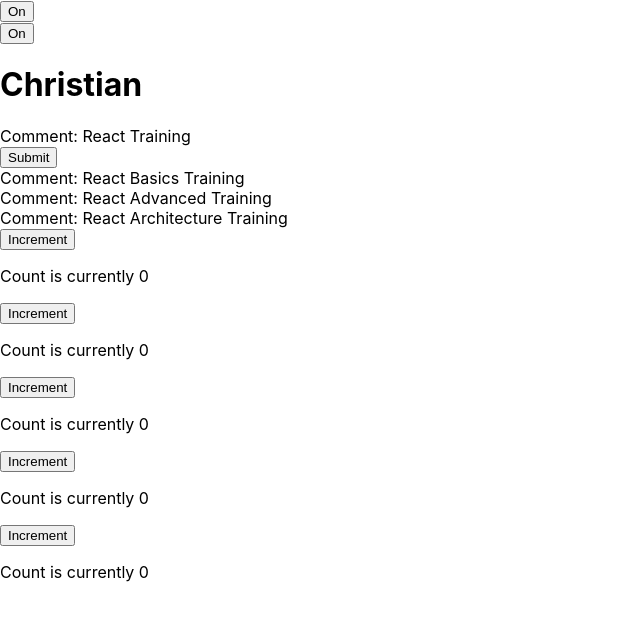
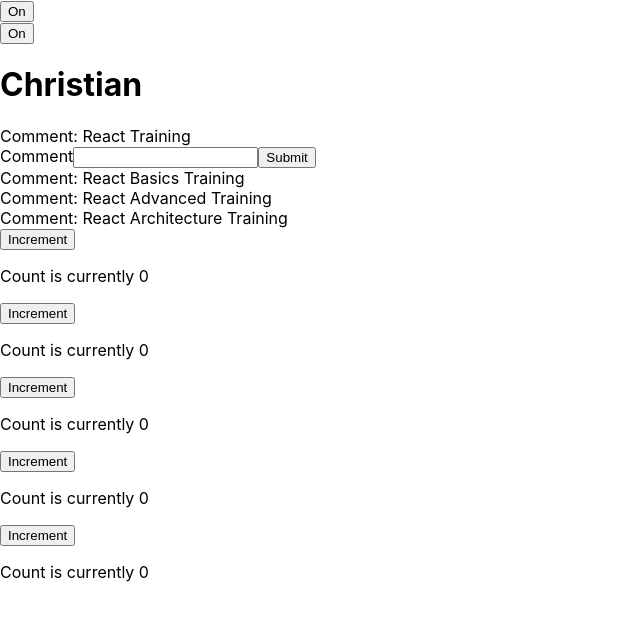
Before and after one commit to SuoraGmbH/react-workshop-2022-12-hl, a React (Create React App) app: page / in a window 1280 px wide. Shown: the top 620 px of the page, without its empty margins (0-640 px from the left). Built offline with nearby package versions, Linux system fonts and the light colour scheme.

Commit message:
Prepare next exercise

```diff
--- a/src/component/TimeEntryForm.tsx
+++ b/src/component/TimeEntryForm.tsx
@@ -1,4 +1,4 @@
-import React from "react";
+import React, { useState } from "react";
 import { TimeEntry } from "../domain/TimeEntry";
 
 interface Props {
@@ -6,6 +6,10 @@ interface Props {
 }
 
 const TimeEntryForm: React.FunctionComponent<Props> = ({ onAddTimeEntry }) => {
+  const handleChange: React.ChangeEventHandler<HTMLInputElement> = (event) => {
+    console.log(event.target.value);
+  };
+
   const handleSubmit: React.FormEventHandler<HTMLFormElement> = (event) => {
     event.preventDefault();
 
@@ -19,6 +23,12 @@ const TimeEntryForm: React.FunctionComponent<Props> = ({ onAddTimeEntry }) => {
 
   return (
     <form onSubmit={handleSubmit}>
+      <label>
+        Comment
+        <input onChange={handleChange} />
+      </label>
+      {/** Print the current Comment of the text box here */}
+
       <button>Submit</button>
     </form>
   );
```
